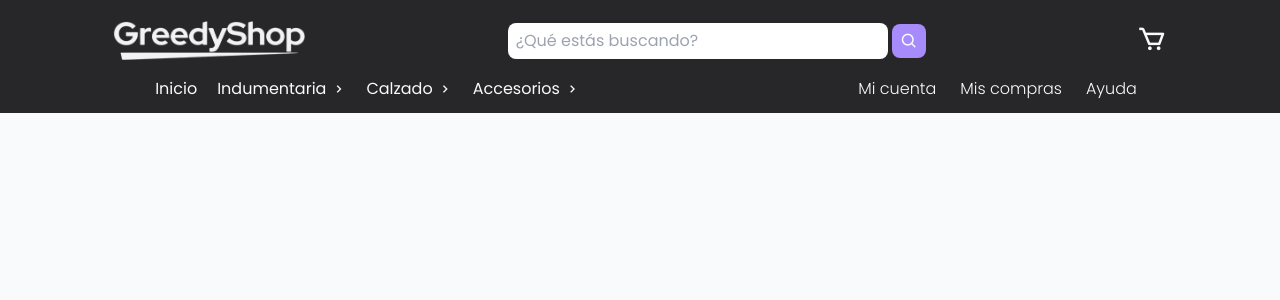
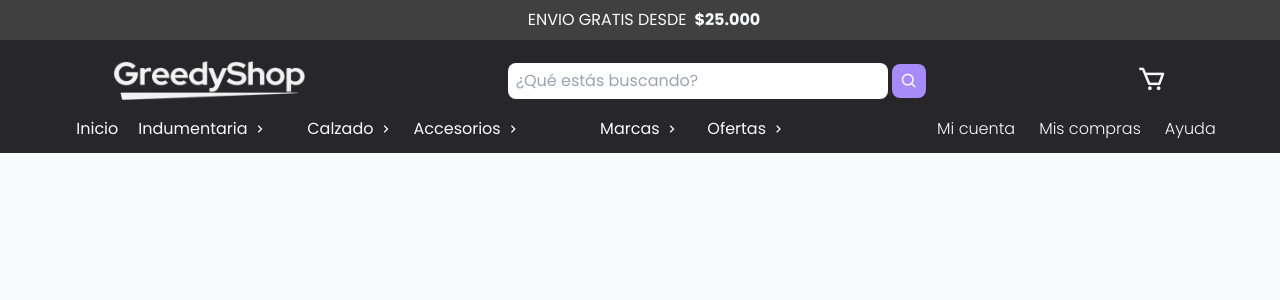
Before and after one commit to ExequielMaydana/front-MyWebShop, a Next.js app: page / in a window 1280 px wide. Shown: the top 300 px of the page. Built offline with nearby package versions, Linux system fonts and the light colour scheme.

Commit message:
add submenus

```diff
--- a/src/components/shared/Menu.jsx
+++ b/src/components/shared/Menu.jsx
@@ -1,10 +1,21 @@
-import React from "react";
+import React, { useState } from "react";
 import Link from "next/link";
 import { useDispatch } from "react-redux";
 import { setToken } from "@/store/slices/tokenSlice.slice";
 import { useRouter } from "next/router";
+import SubMenusClothing from "./SubMenusClothing";
+import SubMenuMarkets from "./SubMenuMarkets";
+import SubMenuOffers from "./SubMenuOffers";
+import SubMenuShoes from "./SubMenuShoes";
+import SubMenuAccessories from "./SubMenuAccessories";
 
 const Menu = ({ isOpen, token, openMenu }) => {
+  const [openDropDownOne, setOpenDropDownOne] = useState(false);
+  const [openDropDownMarket, setOpenDropDownMarket] = useState(false);
+  const [openDropDownOffers, setOpenDropDownOffers] = useState(false);
+  const [openDropDownShoes, setOpenDropDownShoes] = useState(false);
+  const [openDropDownAccesories, setOpenDropDownAccesories] = useState(false);
+
   const dispath = useDispatch();
   const router = useRouter();
 
@@ -19,21 +30,21 @@ const Menu = ({ isOpen, token, openMenu }) => {
         {/* este div desaparece a los 976px */}
         <div className="w-full flex items-center justify-between pt-8 pl-3 gap-4 lg:hidden">
           {token ? null : (
-            <article className="w-4/5 flex flex-wrap items-center justify-start gap-3">
+            <article className="w-4/5 flex flex-wrap items-center gap-3">
               <Link
                 href="/iniciar-sesion"
-                className="flex gap-1 text-white text-sm s:text-base"
+                className="flex items-center gap-1 text-white text-sm s:text-base"
                 onClick={openMenu}
               >
-                <i className="fa-solid fa-user mt-0.5"></i>
+                <i className="fa-solid fa-user"></i>
                 Iniciar sesión
               </Link>
               <Link
                 href="/registrarse"
-                className="flex gap-1 text-white text-sm s:text-base"
+                className="flex items-center gap-1 text-white text-sm s:text-base"
                 onClick={openMenu}
               >
-                <i className="fa-solid fa-user-plus mt-0.5"></i>
+                <i className="fa-solid fa-user-plus"></i>
                 Registrarse
               </Link>
             </article>
@@ -52,41 +63,97 @@ const Menu = ({ isOpen, token, openMenu }) => {
               Inicio
             </Link>
           </li>
-          <li className="nav__item">
-            <Link
-              href="/productos"
-              className="flex items-center gap-1"
-              onClick={openMenu}
+          <li
+            className="nav__item overflow-hidden  "
+            onClick={() => setOpenDropDownOne(!openDropDownOne)}
           >
-              Indumentaria
+            <div className="flex items-center gap-1">
+              <span> Indumentaria</span>
+              <article
+                className={openDropDownOne ? "icon__row-active" : "icon__row"}
+              >
                 <i className="bx bx-chevron-right"></i>
-            </Link>
+              </article>
+            </div>
+
+            {/* sub-menus -> Mujer - Hombre */}
+            <SubMenusClothing openDropDownOne={openDropDownOne} />
           </li>
-          <li className="nav__item">
-            <Link
-              href="/productos"
-              className="flex items-center gap-1"
-              onClick={openMenu}
+          <li
+            className="nav__item  "
+            onClick={() => setOpenDropDownShoes(!openDropDownShoes)}
           >
-              Calzado
+            <div className="flex items-center gap-1">
+              <span>Calzado</span>
+
+              <article
+                className={openDropDownShoes ? "icon__row-active" : "icon__row"}
+              >
                 <i className="bx bx-chevron-right"></i>
-            </Link>
+              </article>
+            </div>
+
+            <SubMenuShoes openDropDownShoes={openDropDownShoes} />
           </li>
-          <li className="nav__item">
-            <Link
-              href="/productos"
-              className="flex items-center gap-1"
-              onClick={openMenu}
+          <li
+            className="nav__item "
+            onClick={() => setOpenDropDownAccesories(!openDropDownAccesories)}
           >
-              Accesorios
+            <div className="flex items-center gap-1">
+              <span>Accesorios</span>
+              <article
+                className={
+                  openDropDownAccesories ? "icon__row-active" : "icon__row"
+                }
+              >
                 <i className="bx bx-chevron-right"></i>
-            </Link>
+              </article>
+            </div>
+
+            <SubMenuAccessories
+              openDropDownAccesories={openDropDownAccesories}
+            />
+          </li>
+          <li
+            className="nav__item "
+            onClick={() => setOpenDropDownMarket(!openDropDownMarket)}
+          >
+            <div className="flex items-center gap-1">
+              <span>Marcas</span>
+              <article
+                className={
+                  openDropDownMarket ? "icon__row-active" : "icon__row"
+                }
+              >
+                <i className="bx bx-chevron-right"></i>
+              </article>
+            </div>
+
+            {/* sub-menu -> Marcas */}
+            <SubMenuMarkets openDropDownMarket={openDropDownMarket} />
+          </li>
+          <li
+            className="nav__item "
+            onClick={() => setOpenDropDownOffers(!openDropDownOffers)}
+          >
+            <div className="flex items-center gap-1">
+              <span>Ofertas</span>
+              <article
+                className={
+                  openDropDownOffers ? "icon__row-active" : "icon__row"
+                }
+              >
+                <i className="bx bx-chevron-right"></i>
+              </article>
+            </div>
+
+            <SubMenuOffers openDropDownOffers={openDropDownOffers} />
           </li>
         </ul>
         <hr className="w-4/5 border-solid	border-slateGray opacity-25 lg:hidden" />
       </nav>
 
-      <div className="absolute bottom-2 w-full flex flex-col items-start gap-2 pb-1 text-white font-light text-sm s:text-base lg:w-auto lg:flex-row lg:relative lg:bottom-0 lg:justify-center">
+      <div className="w-full flex flex-col items-start gap-2 pb-1 text-white font-light text-sm s:text-base lg:w-auto lg:flex-row lg:relative lg:bottom-0 lg:justify-center">
         {" "}
         <hr className="w-4/5 border-solid	border-slateGray opacity-25 mb-1 lg:hidden" />
         <Link
--- a/src/components/shared/NavBar.jsx
+++ b/src/components/shared/NavBar.jsx
@@ -14,6 +14,11 @@ const NavBar = () => {
   };
 
   return (
+    <>
+      <article className="w-full h-10 bg-gray flex items-center justify-center gap-2 text-white">
+        <i className="fa-solid fa-truck-arrow-right"></i> ENVIO GRATIS DESDE{" "}
+        <b>$25.000</b>
+      </article>
       <header className="w-full flex flex-col gap-y-2 bg-darkSlateGray px-3 py-2 z-10 header">
         {/* menu burguer / logo / icono cart */}
         <div className="w-full mb-1 pt-2 flex items-center justify-around">
@@ -42,7 +47,7 @@ const NavBar = () => {
           </div>
           <article className="flex items-center justify-center gap-2 text-white">
             <Link href="/iniciar-sesion">
-            <i className="fa-solid fa-circle-user hidden cursor-pointe text-base s:text-2xl lg:block"></i>
+              <i className="hidden fa-solid fa-circle-user cursor-pointe text-base s:text-2xl lg:block"></i>
             </Link>
             <Link href="/carrito" className="text-lg s:text-3xl mt-1">
               <i className="bx bx-cart cursor-pointer"></i>
@@ -62,6 +67,7 @@ const NavBar = () => {
 
         <Menu token={token} isOpen={isOpen} openMenu={openMenu} />
       </header>
+    </>
   );
 };
 
--- /dev/null
+++ b/src/components/shared/SubMenuAccessories.jsx
@@ -0,0 +1,31 @@
+import Link from "next/link";
+import React from "react";
+
+const SubMenuAccessories = ({ openDropDownAccesories }) => {
+  return (
+    <ul className={openDropDownAccesories ? "sub__menu-open" : "sub__menu"}>
+      <li>
+        <Link href="#" className="w-full h-full">
+          Mochilas / Riñoneras
+        </Link>
+      </li>
+      <li>
+        <Link href="#" className="w-full h-full">
+          Gorras
+        </Link>
+      </li>
+      <li>
+        <Link href="#" className="w-full h-full">
+          Medias
+        </Link>
+      </li>
+      <li>
+        <Link href="#" className="w-full h-full">
+          Ver todo
+        </Link>
+      </li>
+    </ul>
+  );
+};
+
+export default SubMenuAccessories;
--- /dev/null
+++ b/src/components/shared/SubMenuMarkets.jsx
@@ -0,0 +1,46 @@
+import Link from "next/link";
+import React from "react";
+
+const SubMenuMarkets = ({ openDropDownMarket }) => {
+  return (
+    <ul className={openDropDownMarket ? "sub__menu-open" : "sub__menu"}>
+      <li>
+        <Link href="#" className="w-full h-full">
+          Nike
+        </Link>
+      </li>
+      <li>
+        <Link href="#" className="w-full h-full">
+          Adidas
+        </Link>
+      </li>
+      <li>
+        <Link href="#" className="w-full h-full">
+          Thrasher
+        </Link>
+      </li>
+      <li>
+        <Link href="#" className="w-full h-full">
+          Vans
+        </Link>
+      </li>
+      <li>
+        <Link href="#" className="w-full h-full">
+          Santa Cruz
+        </Link>
+      </li>
+      <li>
+        <Link href="#" className="w-full h-full">
+          Rip Curl
+        </Link>
+      </li>
+      <li>
+        <Link href="#" className="w-full h-full">
+          Ver todo
+        </Link>
+      </li>
+    </ul>
+  );
+};
+
+export default SubMenuMarkets;
--- /dev/null
+++ b/src/components/shared/SubMenuOffers.jsx
@@ -0,0 +1,26 @@
+import Link from "next/link";
+import React from "react";
+
+const SubMenuOffers = ({ openDropDownOffers }) => {
+  return (
+    <ul className={openDropDownOffers ? "sub__menu-open" : "sub__menu"}>
+      <li>
+        <Link href="#" className="w-full h-full">
+          Calzado
+        </Link>
+      </li>
+      <li>
+        <Link href="#" className="w-full h-full">
+          Indumentaria
+        </Link>
+      </li>
+      <li>
+        <Link href="#" className="w-full h-full">
+          Otros
+        </Link>
+      </li>
+    </ul>
+  );
+};
+
+export default SubMenuOffers;
--- /dev/null
+++ b/src/components/shared/SubMenuShoes.jsx
@@ -0,0 +1,31 @@
+import Link from 'next/link'
+import React from 'react'
+
+const SubMenuShoes = ({openDropDownShoes}) => {
+  return (
+    <ul className={openDropDownShoes ? "sub__menu-open" : "sub__menu"}>
+      <li>
+        <Link href="#" className="w-full h-full">
+          Nike
+        </Link>
+      </li>
+      <li>
+        <Link href="#" className="w-full h-full">
+          Adidas
+        </Link>
+      </li>
+      <li>
+        <Link href="#" className="w-full h-full">
+          Vans
+        </Link>
+      </li>
+      <li>
+        <Link href="#" className="w-full h-full">
+          DC Shoes
+        </Link>
+      </li>
+    </ul>
+  )
+}
+
+export default SubMenuShoes
--- /dev/null
+++ b/src/components/shared/SubMenusClothing.jsx
@@ -0,0 +1,67 @@
+import Link from "next/link";
+import React, { useState } from "react";
+
+const SubMenusClothing = ({ openDropDownOne }) => {
+
+  return (
+    <ul className={openDropDownOne ? "sub__menu-open" : "sub__menu"}>
+    <li>
+      <Link href="#" className="w-full h-full">
+        Remeras
+      </Link>
+    </li>
+    <li>
+      <Link href="#" className="w-full h-full">
+        Chombas
+      </Link>
+    </li>
+    <li>
+      <Link href="#" className="w-full h-full">
+        Bermudas y shorts
+      </Link>
+    </li>
+    <li>
+      <Link href="#" className="w-full h-full">
+        Trajes de baño
+      </Link>
+    </li>
+    <li>
+      <Link href="#" className="w-full h-full">
+        Jeans
+      </Link>
+    </li>
+    <li>
+      <Link href="#" className="w-full h-full">
+        Pantalones
+      </Link>
+    </li>
+    <li>
+      <Link href="#" className="w-full h-full">
+        joggings
+      </Link>
+    </li>
+    <li>
+      <Link href="#" className="w-full h-full">
+        Camisas
+      </Link>
+    </li>
+    <li>
+      <Link href="#" className="w-full h-full">
+        Buzos
+      </Link>
+    </li>
+    <li>
+      <Link href="#" className="w-full h-full">
+        Camperas
+      </Link>
+    </li>
+    <li>
+      <Link href="#" className="w-full h-full">
+        Ver todo
+      </Link>
+    </li>
+  </ul>
+  );
+};
+
+export default SubMenusClothing;
--- a/src/styles/globals.css
+++ b/src/styles/globals.css
@@ -46,13 +46,19 @@ a {
     z-index: 2;
     top: 0;
     left: 0;
-    display: flex;
-    align-items: flex-start;
     width: min(100%, 350px);
     height: 100%;
+    display: flex;
+    flex-direction: column;
+    justify-content: space-between;
     background-color: var(--darkSlateGray);
     translate: -100% 0;
     transition: translate 0.375s cubic-bezier(0.175, 0.885, 0.32, 1);
+    overflow-y: auto;
+  }
+
+  .menu::-webkit-scrollbar {
+    display: none;
   }
 
   .menu__open {
@@ -78,41 +84,29 @@ a {
 
   .nav__item {
     position: relative;
-    width: 150px;
     text-decoration: none;
     cursor: pointer;
   }
 
-  .nav__item,
-  .nav__item::before,
-  .nav__item::after {
-    transition: 0.4s;
+  .sub__menu {
+    height: 0;
+    overflow: hidden;
   }
 
-  .nav__item::before,
-  .nav__item::after {
-    content: "";
-    position: absolute;
-    left: 0;
-    bottom: 0;
-    width: 100%;
-    height: 2px;
-    border-radius: 2px;
+  .icon__row {
+    display: grid;
+    place-items: center;
   }
 
-  .nav__item::before {
-    opacity: 0;
-    background-color: rgba(255 255 255 / 20%);
+  .icon__row-active {
+    display: grid;
+    place-items: center;
+    rotate: 90deg;
   }
 
-  .nav__item::after {
-    transform: scaleX(0);
-    transform-origin: 0% 50%;
-    background: linear-gradient(#1e1e1e 60%, #686868 30%);
-  }
-
-  .nav__item:hover::after {
-    transform: scaleX(1);
+  .sub__menu-open {
+    height: auto;
+    padding-left: 1em;
   }
 
   @keyframes menu-in {
--- a/tailwind.config.js
+++ b/tailwind.config.js
@@ -30,6 +30,7 @@ module.exports = {
       white: "#f9fafb",
       black: "#09090b",
       aliceBlue: "#eef2ff",
+      gray: '#404040',
       darkSlateGray: "#27272a",
       dimGray: "#52525b",
       slateGray: "#D3D3D3",
```
Lines whose indentation alone changed are shown as unchanged.
